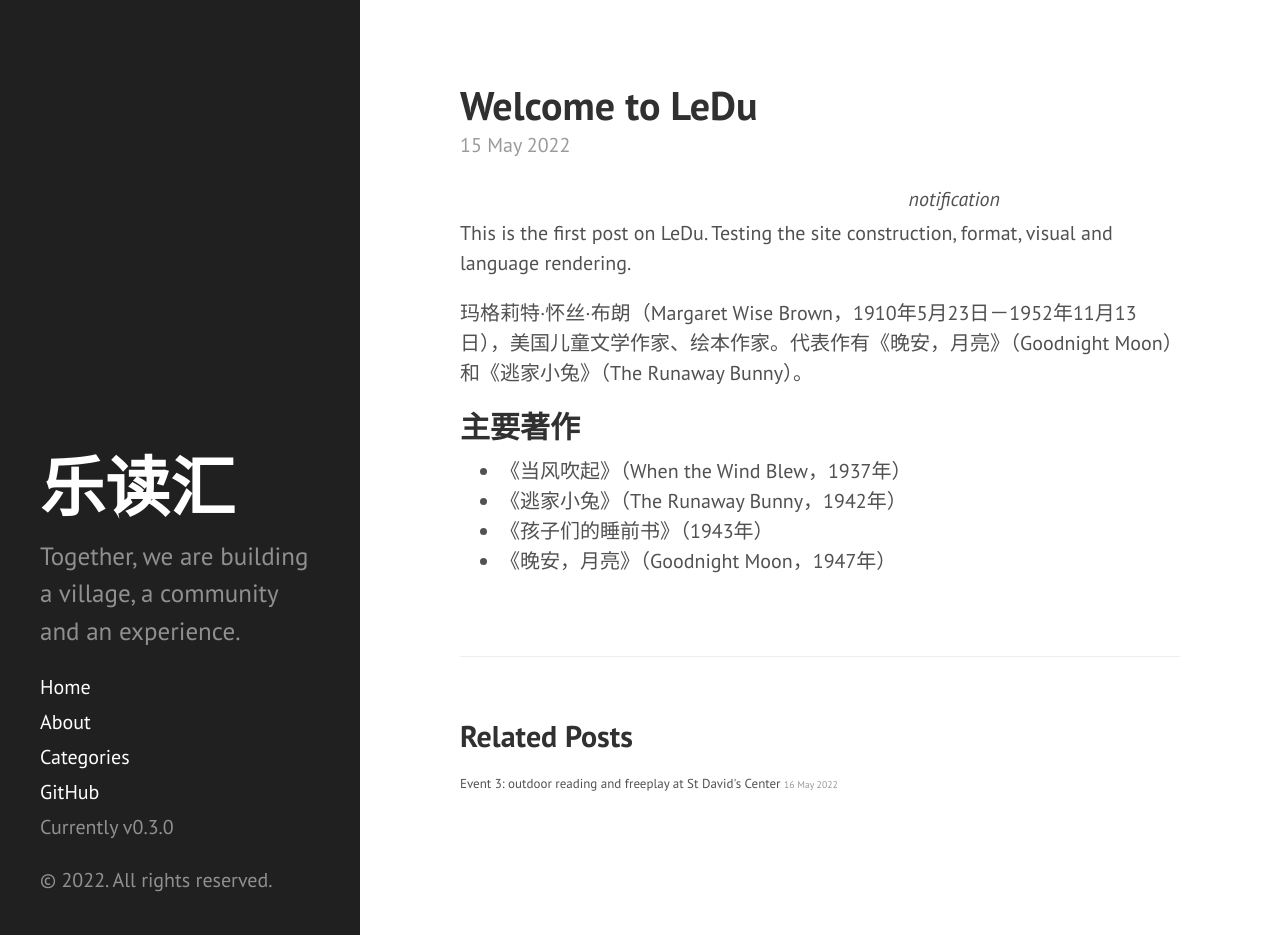
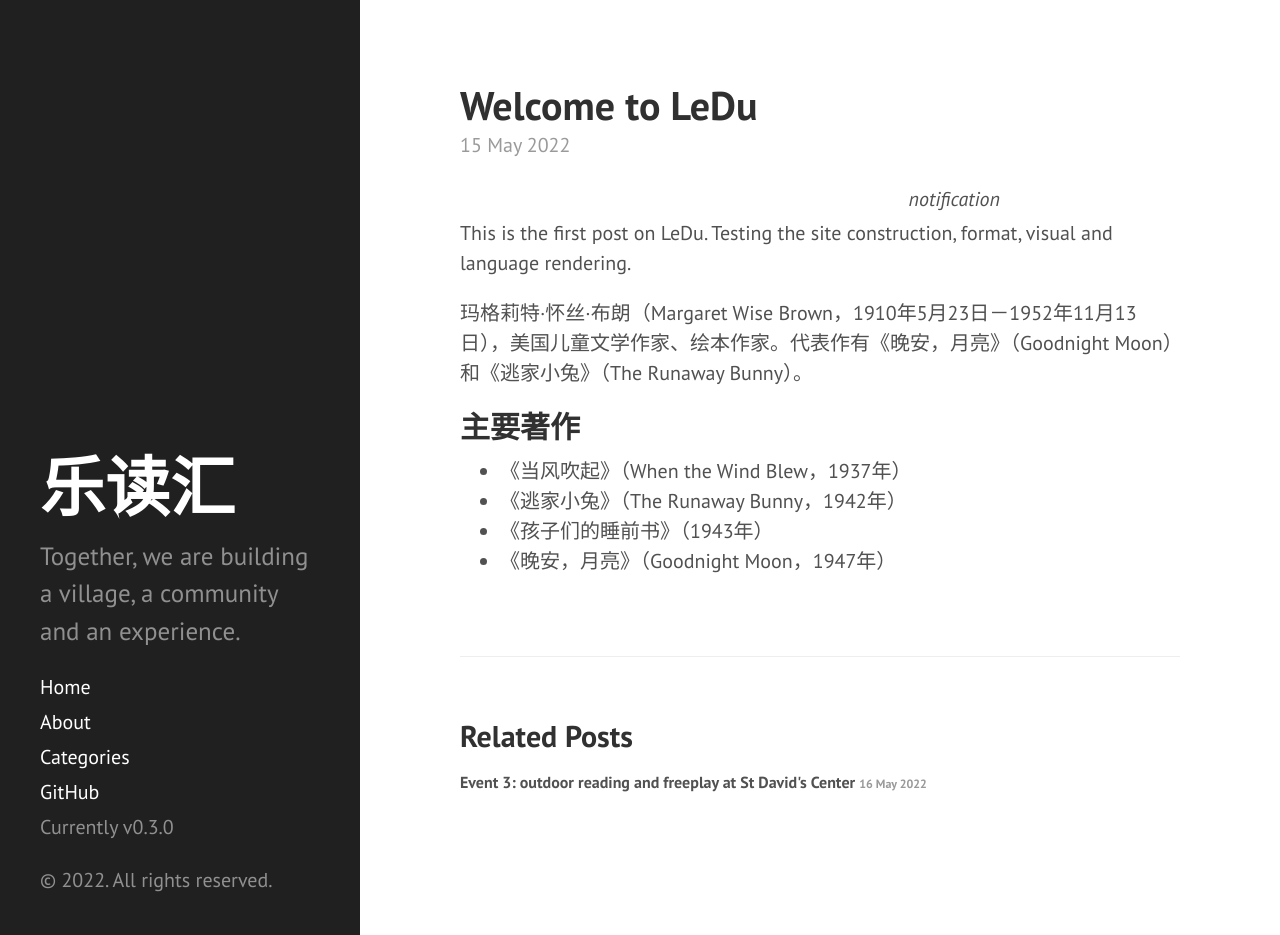
Before and after one commit to leducon/leducon.github.io, a Jekyll site: the page built from _posts/2022-05-14-welcome-to-ledu.md, in a window 1280 px wide and 935 px high. Built offline with Jekyll 4.4.1, drawn with Linux system fonts in a browser that asks for light colours; Markdown is read by kramdown in place of the engine named in the settings.

Commit message:
Update poole.css

```diff
--- a/public/css/poole.css
+++ b/public/css/poole.css
@@ -357,6 +357,7 @@ tbody tr:nth-child(odd) th {
   padding-top: 2rem;
   padding-bottom: 2rem;
   border-top: 1px solid #eee;
+  font-size: medium;
 }
 .related-posts {
   padding-left: 0;
@@ -449,6 +450,6 @@ a.pagination-item:hover {
 .related-posts a,
 .related-posts a:link{
   color: #515151;
-  font-size: small;
-  font-weight: normal;
+  font-size: medium;
+  font-weight: bold;
 }
```
